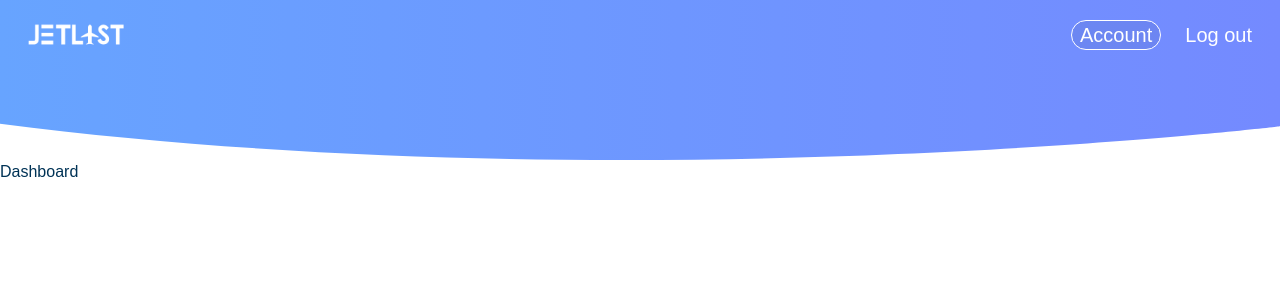
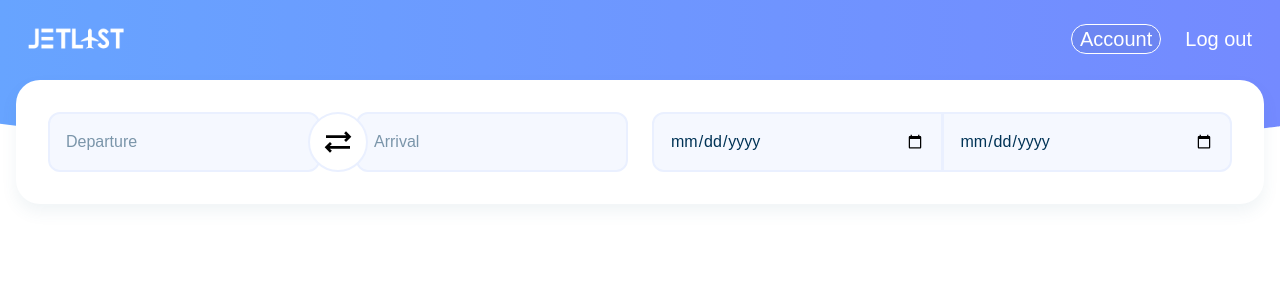
Before and after one commit to vliegtuig-reservatie/Frontend, a Vue app: page / in a window 1280 px wide. Shown: the top 300 px of the page. Built offline with nearby package versions, Linux system fonts and the light colour scheme; no server answers; sample sign-in values are in the browser's storage.

Commit message:
added search fields to dashboard

```diff
--- a/src/components/AppHeader.vue
+++ b/src/components/AppHeader.vue
@@ -31,7 +31,7 @@ export default defineComponent({
 <template>
   <header class="flex items-center justify-center">
     <svg
-      class="w-full h-40"
+      class="w-full h-32 sm:h-40"
       viewBox="79.544 78.258 799.002 179.793"
       height="200.793"
       preserveAspectRatio="none"
@@ -61,7 +61,7 @@ export default defineComponent({
         transform="matrix(1, 0, 0, 1, -27.556749, 9.573202)"
       ></path>
     </svg>
-    <div v-if="login" class="absolute w-32 top-12">
+    <div v-if="login" class="absolute w-32 top-6 sm:top-12">
       <img src="../assets/logo.png" alt="" />
     </div>
     <div
@@ -74,11 +74,11 @@ export default defineComponent({
         max-w-7xl
         px-7
         text-white text-base
-        top-2
-        lg:text-xl lg:top-5
+        top-3
+        sm:text-xl sm:top-6
       "
     >
-      <div class="w-20 lg:w-24">
+      <div class="w-20 sm:w-24">
         <img src="../assets/logo.png" alt="" />
       </div>
       <div class="flex justify-between w-auto">
--- a/src/screens/Dashboard.vue
+++ b/src/screens/Dashboard.vue
@@ -12,6 +12,135 @@ export default defineComponent({
 <template>
   <div>
     <AppHeader />
-    <p>Dashboard</p>
+    <div class="mx-4">
+      <div
+        class="
+          relative
+          mx-auto
+          max-w-7xl
+          p-6
+          sm:p-8
+          -mt-20
+          rounded-3xl
+          bg-white
+          shadow
+          z-10
+        "
+      >
+        <div class="flex justify-between gap-6">
+          <div class="flex justify-between w-full">
+            <input
+              type="text"
+              id="departure"
+              class="
+                px-4
+                py-3.5
+                rounded-xl
+                bg-blue-xlight
+                border-2 border-blue-light
+                text-neutral
+                placeholder-neutral-xlight
+                w-full
+                hover:border-blue
+                focus:outline-none
+                focus-visible:ring
+              "
+              placeholder="Departure"
+            />
+            <div
+              class="
+                p-3
+                rounded-full
+                bg-white
+                -ml-3
+                -mr-3
+                border-blue-light border-2
+                z-10
+              "
+            >
+              <svg
+                class="w-8"
+                xmlns="http://www.w3.org/2000/svg"
+                enable-background="new 0 0 24 24"
+                viewBox="0 0 24 24"
+                fill="#000000"
+              >
+                <g><rect fill="none" height="24" width="24" x="0" /></g>
+                <g>
+                  <g>
+                    <polygon
+                      points="7.41,13.41 6,12 2,16 6,20 7.41,18.59 5.83,17 21,17 21,15 5.83,15"
+                    />
+                    <polygon
+                      points="16.59,10.59 18,12 22,8 18,4 16.59,5.41 18.17,7 3,7 3,9 18.17,9"
+                    />
+                  </g>
+                </g>
+              </svg>
+            </div>
+
+            <input
+              type="text"
+              id="arrival"
+              class="
+                px-4
+                py-3.5
+                rounded-xl
+                bg-blue-xlight
+                border-2 border-blue-light
+                text-neutral
+                placeholder-neutral-xlight
+                w-full
+                hover:border-blue
+                focus:outline-none
+                focus-visible:ring
+              "
+              placeholder="Arrival"
+            />
+          </div>
+          <div class="flex justify-between w-full">
+            <input
+              type="date"
+              id="departureDate"
+              :min="new Date(Date.now()).toISOString().split('T')[0]"
+              class="
+                px-4
+                py-3.5
+                rounded-xl rounded-tr-none rounded-br-none
+                bg-blue-xlight
+                border-2 border-blue-light
+                -mr-px
+                text-neutral
+                placeholder-neutral-xlight
+                w-full
+                hover:border-blue hover:z-10
+                focus:outline-none focus:z-20
+                focus-visible:ring
+              "
+              placeholder="Departure Date"
+            />
+            <input
+              type="date"
+              id="arrivalDate"
+              :min="new Date(Date.now()).toISOString().split('T')[0]"
+              class="
+                px-4
+                py-3.5
+                rounded-xl rounded-tl-none rounded-bl-none
+                bg-blue-xlight
+                border-2 border-blue-light
+                text-neutral
+                placeholder-neutral-xlight
+                w-full
+                hover:border-blue hover:z-10
+                focus:outline-none focus:z-20
+                focus-visible:ring
+              "
+              placeholder="Arrival Date"
+            />
+          </div>
+        </div>
+      </div>
+    </div>
   </div>
 </template>
```
